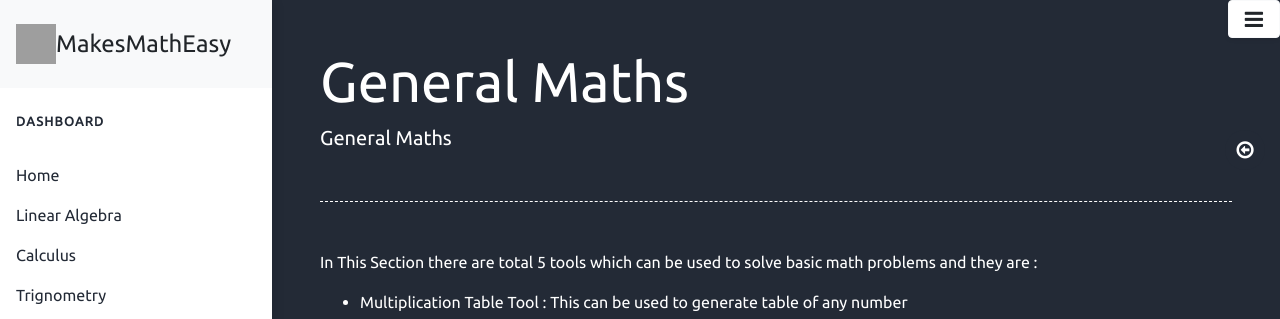
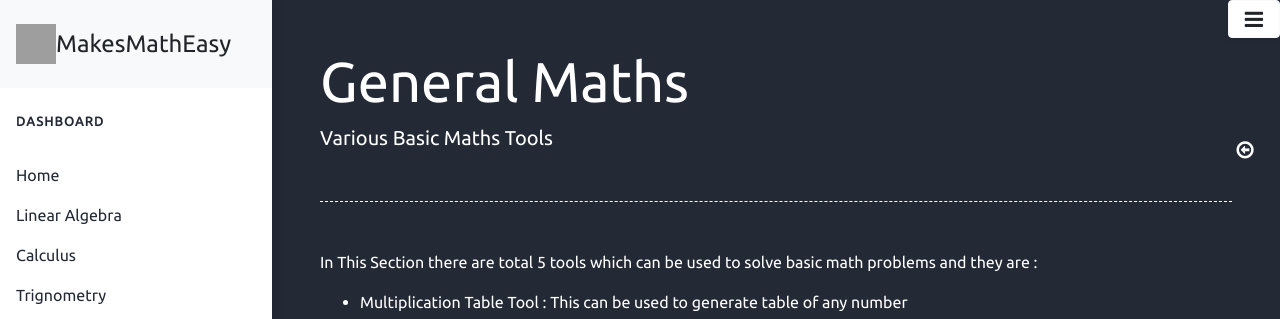
Before and after one commit to makesmatheasy/makesmatheasy-documentation, a Jekyll site: the page built from docs/general_maths.md, in a window 1280 px wide and 900 px high. Shown: the top 319 px of the window. Built offline with Jekyll 4.4.1, drawn with Linux system fonts in a browser that asks for light colours; nearby versions of some CDN libraries; grey boxes are pictures that could not be loaded.

Commit message:
changed description

```diff
--- a/docs/general_maths.md
+++ b/docs/general_maths.md
@@ -2,7 +2,7 @@
 layout: default
 title: General Maths
 permalink: /general_maths/
-description: General Maths
+description: Various Basic Maths Tools
 ---
 
 In This Section there are total 5 tools which can be used to solve basic math problems and they are :
```
